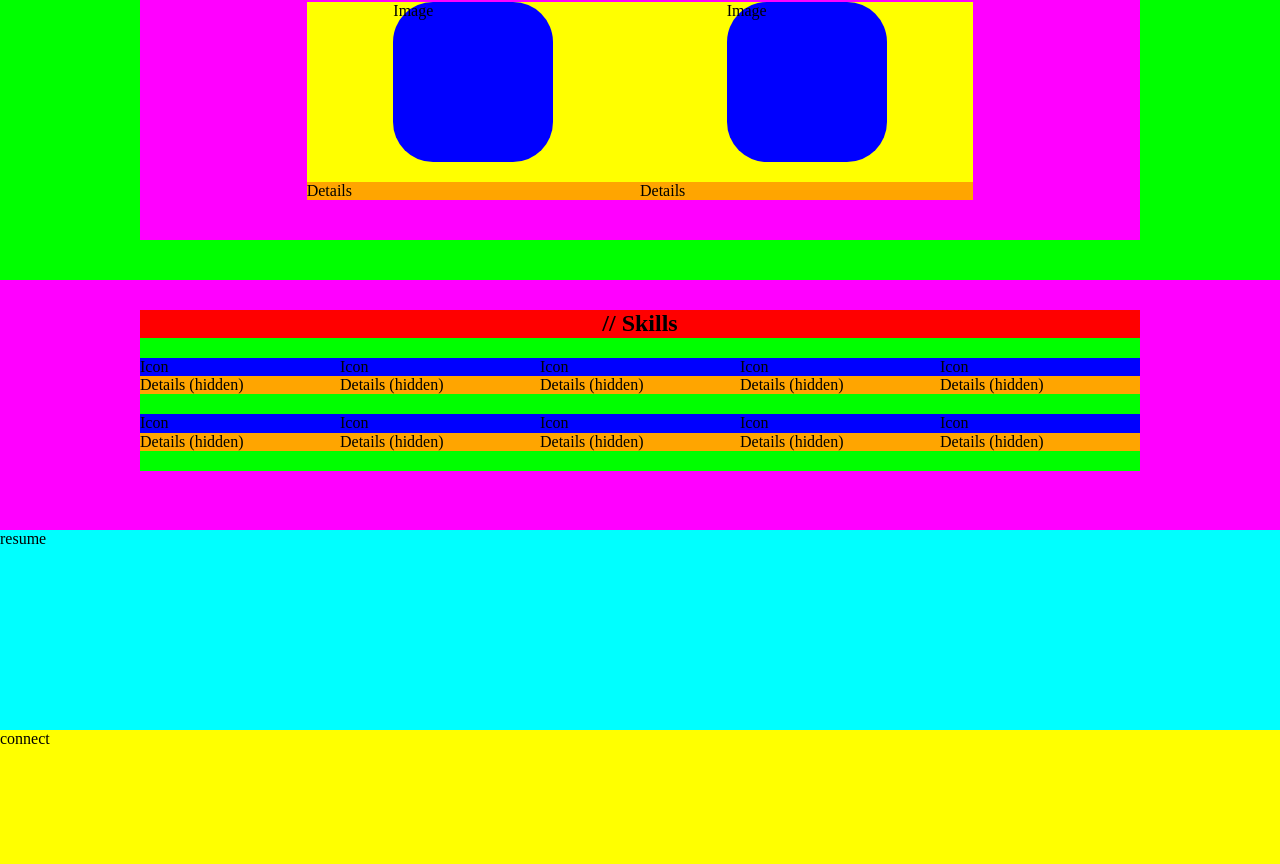
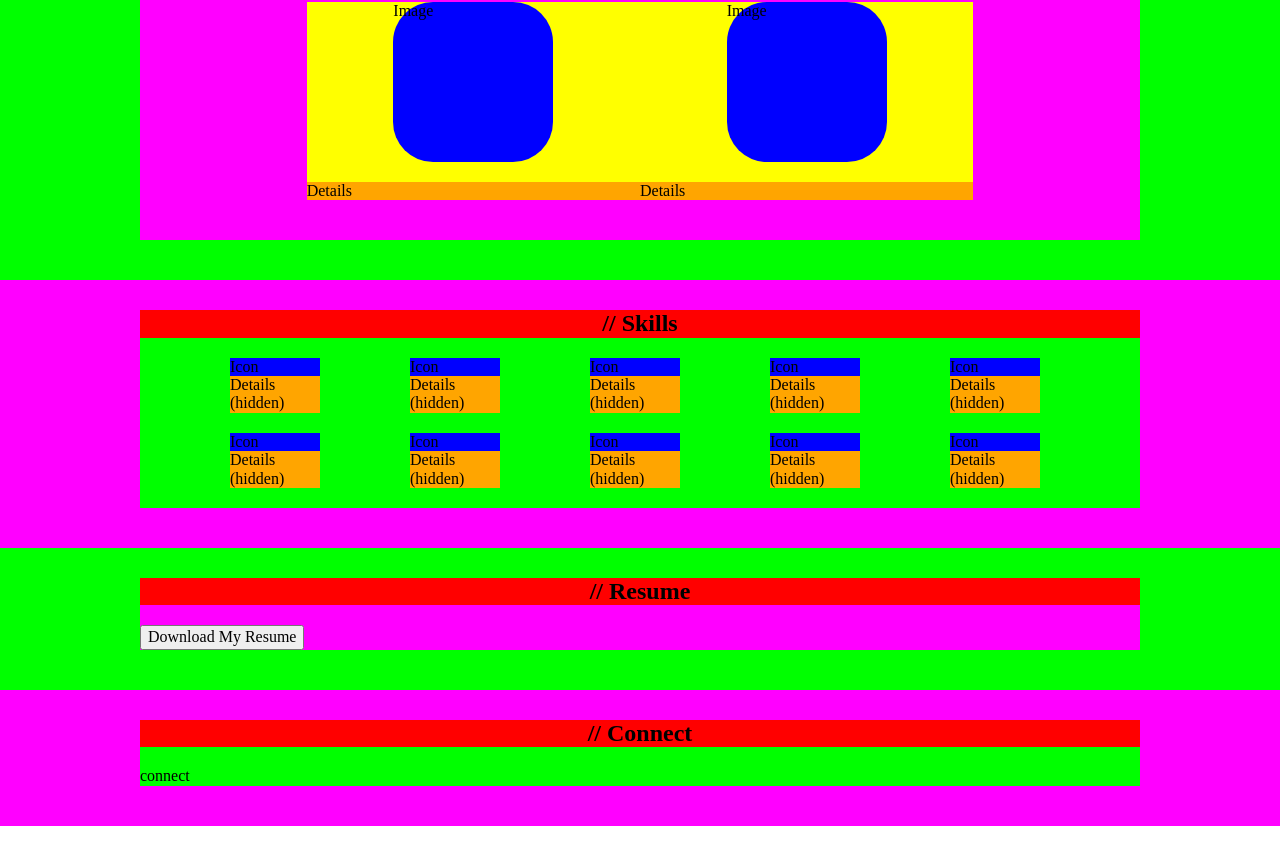
Before and after one commit to mikemolenda/resume-website, a Next.js app: page / in a window 1280 px wide. Shown: the part 730-1594 px from the top of the page. After the commit the page ends 1556 px from the top, so only its background shows below. Built offline with nearby package versions, Linux system fonts and the light colour scheme.

Commit message:
WIP: Add layouts

```diff
--- a/components/common/box.js
+++ b/components/common/box.js
@@ -4,6 +4,7 @@ import {
     color,
     compose,
     flexbox,
+    grid,
     layout,
     shadow,
     space,
@@ -15,6 +16,7 @@ const boxProps = compose(
     border,
     color,
     flexbox,
+    grid,
     layout,
     shadow,
     space,
@@ -24,6 +26,7 @@ const boxProps = compose(
 
 export const Box = styled('div')({}, boxProps);
 export const Flex = styled('div')({ display: 'flex' }, boxProps);
+export const Grid = styled('div')({ display: 'grid' }, boxProps);
 export const Header = styled('header')({}, boxProps);
 export const Main = styled('main')({}, boxProps);
 export const Footer = styled('footer')({}, boxProps);
--- /dev/null
+++ b/components/common/button.js
@@ -0,0 +1,8 @@
+import styled from 'styled-components'
+
+export const Button = styled('button')(
+    {
+        color: `${props => props.theme.button.primary.color}`
+    },
+    {}
+);
--- a/components/common/index.js
+++ b/components/common/index.js
@@ -1,2 +1,3 @@
 export { Box, Flex, Header, Main, Footer, Section, Article, Aside, UL, OL, Nav } from './box.js'
 export { Text, H1, H2, H3, H4, Body, Subheading, SubheadingSmall, Caption, FinePrint, Span, TextFlex } from './text.js'
+export { Button } from './button.js'
--- a/pages/index.js
+++ b/pages/index.js
@@ -1,6 +1,14 @@
 import { ThemeProvider } from 'styled-components'
 import theme from '../styles/theme'
-import { Box, Flex, H1, H2, Section } from '../components/common'
+import {
+    Box,
+    Button,
+    Flex,
+    H1,
+    H2,
+    Section,
+    Text
+} from '../components/common'
 
 const contentWidth = {_: 1, md: '600px', lg: '800px', xl: '1000px'}
 
@@ -21,14 +29,14 @@ const ExperienceCard = props => (
     </Box>
 )
 
-// TODO how to space evenly but also specify number in row? Do I have to use more than one flex?
-// flex-basis @ n%?
 const SkillsCard = props => (
-    <Box bg="yellow"
-         width={{_: 1 / 2, sm: 1 / 3, md: 1 / 4, lg: 1 / 5}}
-         mb={20}
+    <Box
+        bg="yellow"
+        width={{_: 1 / 2, sm: 66, md: 66, lg: 90, xl: 90}}
+        mb={20}
+        mr={{sm: 70, md: 67, lg: 58, xl: 90}}
     >
-        <Box mx="auto">
+        <Box width={{_: 1 / 2, xs: 1 / 2, sm: 1}} mx="auto">
             <Box bg="blue">
                 Icon
             </Box>
@@ -41,19 +49,19 @@ const SkillsCard = props => (
 
 const Index = () => (
     <ThemeProvider theme={theme}>
-        <Section bg="orange" py={80}>
-            <Flex bg="cyan" flexDirection={{_: "column", md: "row"}} width={contentWidth} mx="auto">
+        <Section bg="magenta" py={80}>
+            <Flex bg="lime" flexDirection={{_: "column", md: "row"}} width={contentWidth} mx="auto">
                 <Box bg="blue" width={256} height={256} borderRadius="50%" mx={{_: "auto", md: 0}}>
                     Image
                 </Box>
                 <Box bg="yellow">
                     <H1>Mike Molenda</H1>
                     <H2>// About Me</H2>
-                    Detail
+                    <Text>Detail</Text>
                 </Box>
             </Flex>
         </Section>
-        <Section bg="lime" minHeight={200} pt={10} pb={40}>
+        <Section bg="lime" pt={10} pb={40}>
             <Box bg="magenta" width={contentWidth} mx="auto">
                 <SectionTitle text="// Where I've Worked" />
                 <Flex flexWrap="wrap" justifyContent="center">
@@ -65,10 +73,14 @@ const Index = () => (
                 </Flex>
             </Box>
         </Section>
-        <Section bg="magenta" minHeight={200} pt={10} pb={40}>
+        <Section bg="magenta" pt={10} pb={40}>
             <Box bg="lime" width={contentWidth} mx="auto">
                 <SectionTitle text="// Skills" />
-                <Flex flexWrap="wrap" justifyContent="center">
+                <Flex
+                    flexWrap="wrap"
+                    justifyContent="left"
+                    pl={{sm: 70, md: 67, lg: 58, xl: 90}}
+                >
                     <SkillsCard />
                     <SkillsCard />
                     <SkillsCard />
@@ -82,11 +94,19 @@ const Index = () => (
                 </Flex>
             </Box>
         </Section>
-        <Section bg="cyan" minHeight={200}>
-            resume
+        <Section bg="lime" pt={10} pb={40}>
+            <Box bg="magenta" width={contentWidth} mx="auto">
+                <SectionTitle text="// Resume" />
+                <Button appearance="primary" onClick={() => {}}>
+                    Download My Resume
+                </Button>
+            </Box>
         </Section>
-        <Section bg="yellow" minHeight={200}>
-            connect
+        <Section bg="magenta" pt={10} pb={40}>
+            <Box bg="lime" width={contentWidth} mx="auto">
+                <SectionTitle text="// Connect" />
+                connect
+            </Box>
         </Section>
     </ThemeProvider>
 )
```
Also changed, not shown: components/common/theme.js (added, +18 -0 lines).
